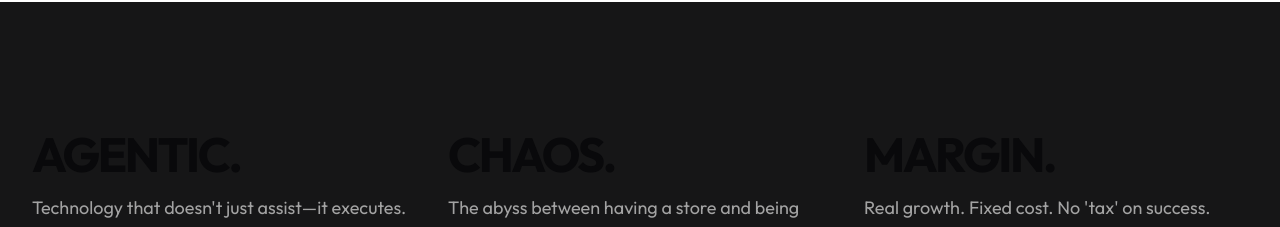
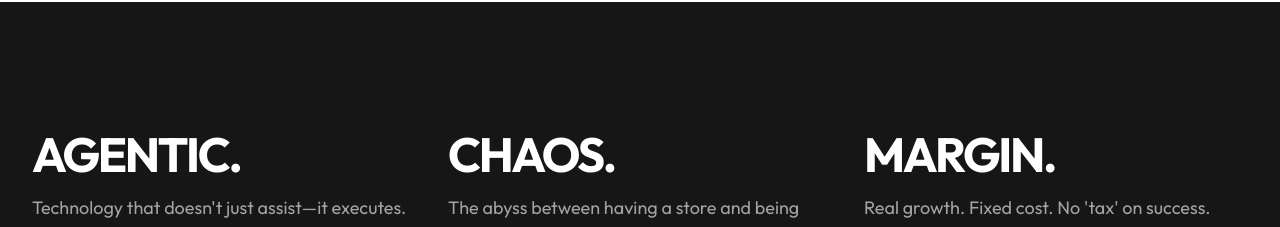
Before and after one commit to volcanaapp/site, a Next.js app: page /en in a window 1280 px wide. Shown: the part 840-1067 px from the top of the page. Built offline with nearby package versions, Linux system fonts and the light colour scheme.

Commit message:
[dyad] Alterando a cor do título para branco - wrote 1 file(s)

```diff
--- a/src/components/hero-02.tsx
+++ b/src/components/hero-02.tsx
@@ -60,7 +60,7 @@ export function Hero02({ dictionary }: { dictionary: any }) {
                 )}
                 style={{ transitionDelay: `${index * 200}ms` }}
               >
-                <h3 className="text-5xl font-bold tracking-tighter mb-4">{column.title}</h3>
+                <h3 className="text-5xl font-bold tracking-tighter mb-4 text-white">{column.title}</h3>
                 <p className="text-lg text-muted-foreground max-w-sm">{column.text}</p>
               </div>
             ))}
```
